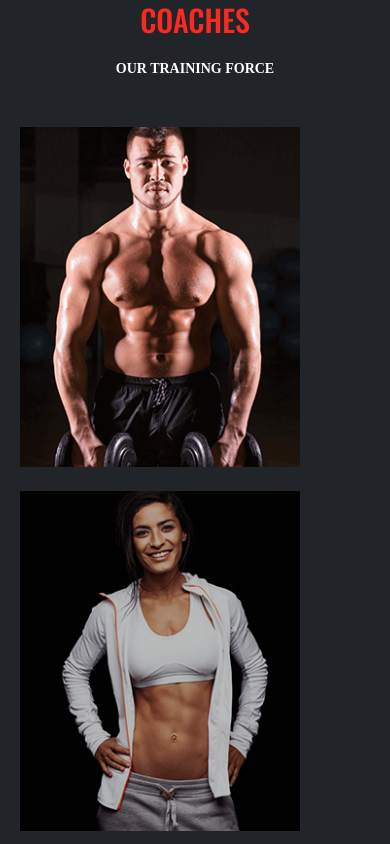
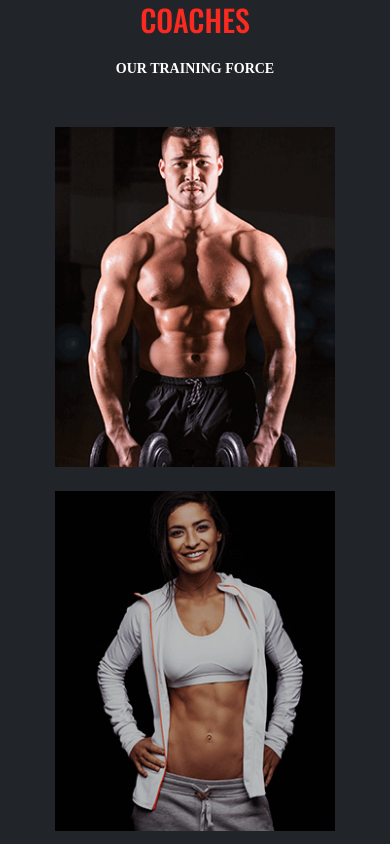
Before and after one commit to LakshmiNarayana09/Beast-Template, a React (Vite) app: page / in a window 390 px wide. Shown: the part 8880-9724 px from the top of the page. Built offline with nearby package versions, Linux system fonts and the light colour scheme.

Commit message:
coach component updated

```diff
--- a/src/components/coaches/CoachCard.jsx
+++ b/src/components/coaches/CoachCard.jsx
@@ -1,18 +1,21 @@
-import React from 'react'
-import { Link } from 'react-router-dom';
+import React from "react";
+import { Link } from "react-router-dom";
 
 function CoachCard({ id, image, name }) {
   return (
-    <Link to={`/coach/${id}`}>
-      <div className="w-[280px] h-[340px] overflow-hidden cursor-pointer group">
+    <Link
+      to={`/coach/${id}`}
+      className="mx-auto block w-fit"
+    >
+      <div className="h-[340px] w-[280px] cursor-pointer overflow-hidden group">
         <img
           src={image}
           alt={name}
-          className="w-full h-full object-cover transition-transform duration-300 group-hover:scale-105"
+          className="h-full w-full object-cover transition-transform duration-300 group-hover:scale-105"
         />
       </div>
     </Link>
-  )
+  );
 }
 
-export default CoachCard
+export default CoachCard;
--- a/src/components/coaches/Coaches.jsx
+++ b/src/components/coaches/Coaches.jsx
@@ -25,7 +25,7 @@ function Coaches() {
             </p>
           </div>
 
-          <div className="mt-12 grid grid-cols-1 gap-6 sm:grid-cols-2 md:gap-8 lg:mt-20 lg:grid-cols-4 lg:gap-8">
+          <div className="mt-12 grid grid-cols-1 justify-items-center gap-6 sm:grid-cols-2 sm:justify-items-center md:gap-8 lg:mt-20 lg:grid-cols-4 lg:justify-items-stretch lg:gap-8">
             {coaches.map((coach) => (
               <CoachCard
                 key={coach.id}
```
